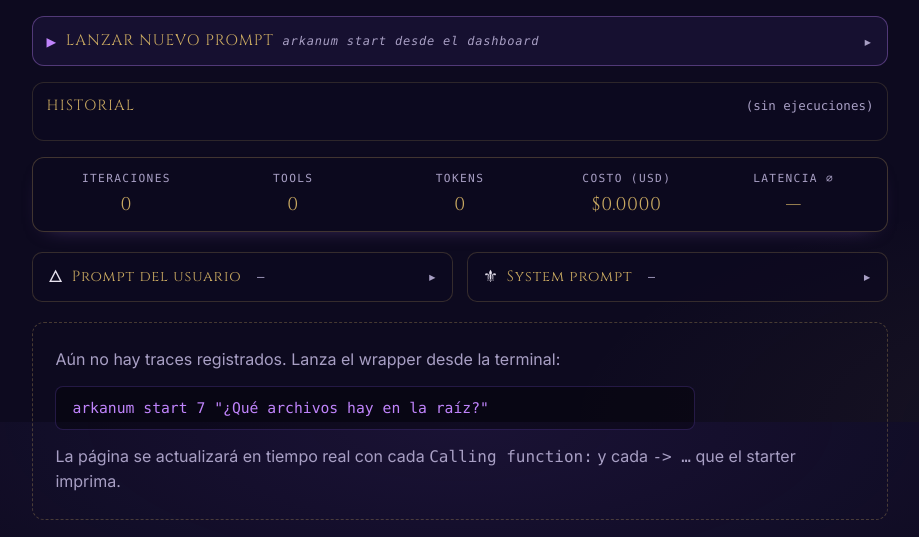
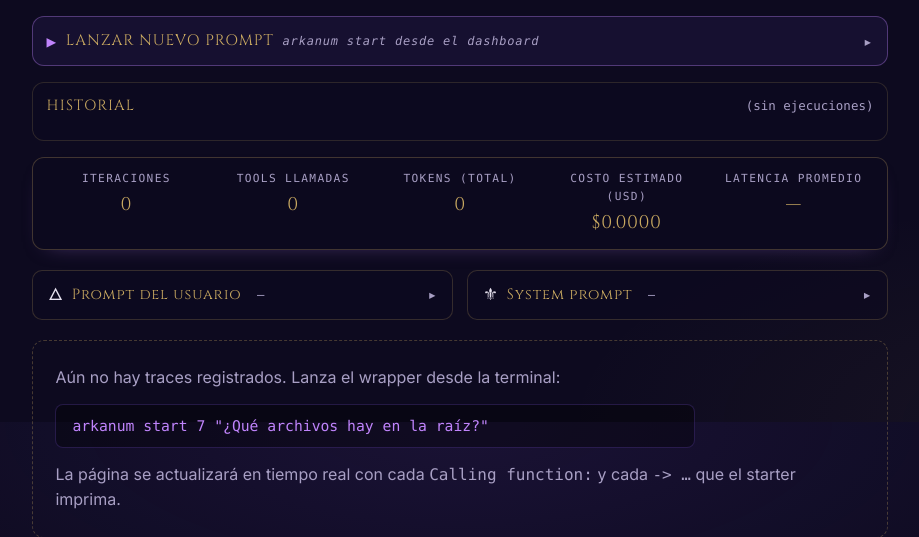
Before and after one commit to SanabriaNatalia/AIAgentQuest, a FastAPI app: page /live-agent in a window 1280 px wide. Shown: the part 378-915 px from the top of the page, without its empty margins (180-1099 px from the left). Run offline with FastAPI, Linux system fonts and the light colour scheme; data that the repository does not hold is empty; some libraries are stand-ins or nearby versions.

Commit message:
feat(live-agent): claridad en métricas de los pasos (iteración y hovers)
- "Iteración N / MAX" se leía como progreso hacia MAX; ahora "N · máx MAX" (máx en gris secundario) en banda, contador, HUD, resumen y export Markdown, con tooltip que aclara que es el tope (MAX_ITERS), no un avance.
- Chips de latencia/tokens/costo del header de banda: tooltip explicativo y texto más claro (tok in / tok out / USD).
- HUD: etiquetas explícitas (Tools llamadas, Tokens total, Costo estimado USD, Latencia promedio) + tooltip por KPI.
- Panel de contexto: "Memoria del loop: N mensajes" + tooltip; chips de tools y chip de latencia con tooltip.
- cursor: help en los elementos con explicación al hover.

```diff
--- a/common/dashboard/static/arcane.css
+++ b/common/dashboard/static/arcane.css
@@ -4074,3 +4074,22 @@ code {
 .trace-band-steps > .trace-step {
   position: relative;
 }
+
+/* "· máx N" del header de banda: secundario, para que no se lea como fracción. */
+.trace-band-max {
+  color: var(--arkanum-muted);
+  font-size: 0.78rem;
+  letter-spacing: 0.02em;
+  text-transform: none;
+}
+
+/* Pista visual de que estos elementos tienen explicación al pasar el cursor. */
+.trace-band-meta-chip,
+.trace-step-chip,
+.trace-band-tool-chip,
+.trace-step-counter[title],
+.trace-band-label[title],
+.trace-context-growth[title],
+.live-agent-kpi[title] {
+  cursor: help;
+}
--- a/common/dashboard/static/dashboard.js
+++ b/common/dashboard/static/dashboard.js
@@ -620,8 +620,12 @@
 
       if (iterEl) {
         iterEl.textContent = kpis.iterMax
-          ? kpis.iter + " / " + kpis.iterMax
+          ? kpis.iter + " · máx " + kpis.iterMax
           : String(kpis.iter);
+        iterEl.title = kpis.iterMax
+          ? "El agente va por la iteración " + kpis.iter + ". El máximo permitido es " +
+            kpis.iterMax + " (MAX_ITERS); no es un progreso hacia " + kpis.iterMax + "."
+          : "Iteraciones del loop ejecutadas.";
       }
       if (toolsEl) toolsEl.textContent = String(kpis.tools);
       if (tokensEl) tokensEl.textContent = formatTokens(kpis.tokens);
@@ -651,26 +655,39 @@
       meta.innerHTML = "";
 
       if (bandStats.latency != null) {
-        meta.appendChild(_makeMetaChip("⏱", bandStats.latency.toFixed(2) + " s"));
+        meta.appendChild(_makeMetaChip(
+          "⏱", bandStats.latency.toFixed(2) + " s",
+          "Latencia: lo que tardó Gemini en responder esta iteración."
+        ));
       }
       if (bandStats.promptTokens > 0) {
-        meta.appendChild(_makeMetaChip("↑", bandStats.promptTokens + " p"));
+        meta.appendChild(_makeMetaChip(
+          "↑", bandStats.promptTokens + " tok in",
+          "Tokens de entrada (prompt): lo que se le envió al modelo en esta iteración."
+        ));
       }
       if (bandStats.responseTokens > 0) {
-        meta.appendChild(_makeMetaChip("↓", bandStats.responseTokens + " r"));
+        meta.appendChild(_makeMetaChip(
+          "↓", bandStats.responseTokens + " tok out",
+          "Tokens de salida (respuesta): lo que el modelo generó en esta iteración."
+        ));
       }
       var totalTok = bandStats.promptTokens + bandStats.responseTokens;
       if (totalTok > 0) {
         var cost =
           bandStats.promptTokens * KPI_PRICE_INPUT_PER_1M / 1e6 +
           bandStats.responseTokens * KPI_PRICE_OUTPUT_PER_1M / 1e6;
-        meta.appendChild(_makeMetaChip("$", cost.toFixed(4)));
-      }
-    }
-
-    function _makeMetaChip(icon, value) {
+        meta.appendChild(_makeMetaChip(
+          "$", cost.toFixed(4) + " USD",
+          "Costo estimado en USD de esta iteración (entrada + salida)."
+        ));
+      }
+    }
+
+    function _makeMetaChip(icon, value, title) {
       var chip = document.createElement("span");
       chip.className = "trace-band-meta-chip";
+      if (title) chip.title = title;
       chip.innerHTML =
         '<span class="trace-band-meta-icon" aria-hidden="true">' + icon + '</span>' +
         '<span class="trace-band-meta-value">' + escapeHtml(value) + '</span>';
@@ -688,10 +705,15 @@
       var head = document.createElement("header");
       head.className = "trace-band-head";
       var iter = payload.iter != null ? payload.iter : "?";
-      var max = payload.max != null ? " / " + payload.max : "";
+      var max = payload.max != null ? '<span class="trace-band-max"> · máx ' + escapeHtml(payload.max) + '</span>' : "";
+      var bandTitle = payload.max != null
+        ? "Vuelta " + iter + " del loop. El agente puede dar hasta " + payload.max +
+          " iteraciones (MAX_ITERS) antes de rendirse — no es un progreso hacia 20."
+        : "Vuelta " + iter + " del loop del agente.";
       head.innerHTML =
         '<span class="trace-band-icon" aria-hidden="true">↻</span>' +
-        '<span class="trace-band-label">Iteración ' + escapeHtml(iter) + escapeHtml(max) + '</span>' +
+        '<span class="trace-band-label" title="' + escapeHtml(bandTitle) + '">Iteración ' +
+          escapeHtml(iter) + max + '</span>' +
         '<span class="trace-band-tools" data-band-tools></span>' +
         '<span class="trace-band-meta" data-band-meta></span>';
       band.appendChild(head);
@@ -725,6 +747,8 @@
         var chip = document.createElement("span");
         chip.className = "trace-band-tool-chip";
         chip.textContent = counts[k] > 1 ? k + " ×" + counts[k] : k;
+        chip.title = "Herramienta usada en esta iteración" +
+          (counts[k] > 1 ? " (" + counts[k] + " veces)" : "") + ": " + k;
         host.appendChild(chip);
       });
     }
@@ -755,13 +779,15 @@
 
       var details = document.createElement("details");
       details.className = "trace-context-growth";
+      details.title = "Memoria del loop: cuántos mensajes acumula `messages` tras esta " +
+        "iteración (el +N es lo que se añadió). El modelo lo relee en la siguiente vuelta.";
 
       var summary = document.createElement("summary");
       summary.innerHTML =
         '<span aria-hidden="true">🗂</span> ' +
-        '<span class="trace-context-summary-text">Contexto: ' +
-        escapeHtml(totalMessages) + ' messages' +
-        (deltaCount > 0 ? ' <span class="trace-context-delta-pill">+' + deltaCount + '</span>' : '') +
+        '<span class="trace-context-summary-text">Memoria del loop: ' +
+        escapeHtml(totalMessages) + ' mensajes' +
+        (deltaCount > 0 ? ' <span class="trace-context-delta-pill" title="Mensajes añadidos en esta iteración">+' + deltaCount + '</span>' : '') +
         '</span>';
       details.appendChild(summary);
 
@@ -1119,6 +1145,7 @@
           var chip = document.createElement("span");
           chip.className = "trace-step-chip";
           chip.textContent = seconds + " s";
+          chip.title = "Latencia: lo que tardó Gemini en responder esta llamada.";
           head.appendChild(chip);
         }
         return li;
@@ -1131,7 +1158,11 @@
         if (iter != null) {
           var counter = document.createElement("span");
           counter.className = "trace-step-counter";
-          counter.textContent = "Iteración " + iter + (max ? " / " + max : "");
+          counter.textContent = "Iteración " + iter + (max ? " · máx " + max : "");
+          if (max) {
+            counter.title = "Vuelta " + iter + " del loop. Máximo " + max +
+              " iteraciones (MAX_ITERS); no es un progreso hacia " + max + ".";
+          }
           head.appendChild(counter);
         }
         return li;
@@ -1373,8 +1404,9 @@
           '</div>' +
           '<div class="trace-summary-row">' +
             '<span class="trace-summary-label">🔄 iteraciones</span>' +
-            '<span class="trace-summary-value">' +
-              iterCount + (iterMax ? " / " + iterMax : "") +
+            '<span class="trace-summary-value"' +
+              (iterMax ? ' title="' + iterCount + ' vueltas del loop; el máximo era ' + iterMax + ' (MAX_ITERS)."' : '') + '>' +
+              iterCount + (iterMax ? " · máx " + iterMax : "") +
             '</span>' +
           '</div>' +
           '<div class="trace-summary-row">' +
@@ -1668,7 +1700,7 @@
           currentIter = p.iter;
           lines.push("");
           lines.push("## Iteración " + (p.iter || "?") +
-            (p.max ? " / " + p.max : ""));
+            (p.max ? " · máx " + p.max : ""));
           lines.push("");
           continue;
         }
--- a/common/dashboard/templates/live_agent.html
+++ b/common/dashboard/templates/live_agent.html
@@ -85,24 +85,29 @@
   </nav>
 
   <aside class="live-agent-hud" data-trace-hud aria-label="Métricas del agente">
-    <div class="live-agent-kpi">
+    <div class="live-agent-kpi"
+         title="Vueltas del loop ejecutadas, junto al máximo permitido (MAX_ITERS). No es un progreso hacia el máximo.">
       <span class="live-agent-kpi-label">Iteraciones</span>
       <span class="live-agent-kpi-value" data-kpi-iter>0</span>
     </div>
-    <div class="live-agent-kpi">
-      <span class="live-agent-kpi-label">Tools</span>
+    <div class="live-agent-kpi"
+         title="Cuántas veces el agente llamó a una herramienta en todo el trace.">
+      <span class="live-agent-kpi-label">Tools llamadas</span>
       <span class="live-agent-kpi-value" data-kpi-tools>0</span>
     </div>
-    <div class="live-agent-kpi">
-      <span class="live-agent-kpi-label">Tokens</span>
+    <div class="live-agent-kpi"
+         title="Tokens totales consumidos (entrada + salida) en todas las llamadas a Gemini.">
+      <span class="live-agent-kpi-label">Tokens (total)</span>
       <span class="live-agent-kpi-value" data-kpi-tokens>0</span>
     </div>
-    <div class="live-agent-kpi">
-      <span class="live-agent-kpi-label">Costo (USD)</span>
+    <div class="live-agent-kpi"
+         title="Costo estimado en dólares de todo el trace, según el precio por millón de tokens de Gemini.">
+      <span class="live-agent-kpi-label">Costo estimado (USD)</span>
       <span class="live-agent-kpi-value" data-kpi-cost>$0.0000</span>
     </div>
-    <div class="live-agent-kpi">
-      <span class="live-agent-kpi-label">Latencia ⌀</span>
+    <div class="live-agent-kpi"
+         title="Latencia promedio: tiempo medio que tardó Gemini en responder por llamada.">
+      <span class="live-agent-kpi-label">Latencia promedio</span>
       <span class="live-agent-kpi-value" data-kpi-latency>—</span>
     </div>
   </aside>
```
